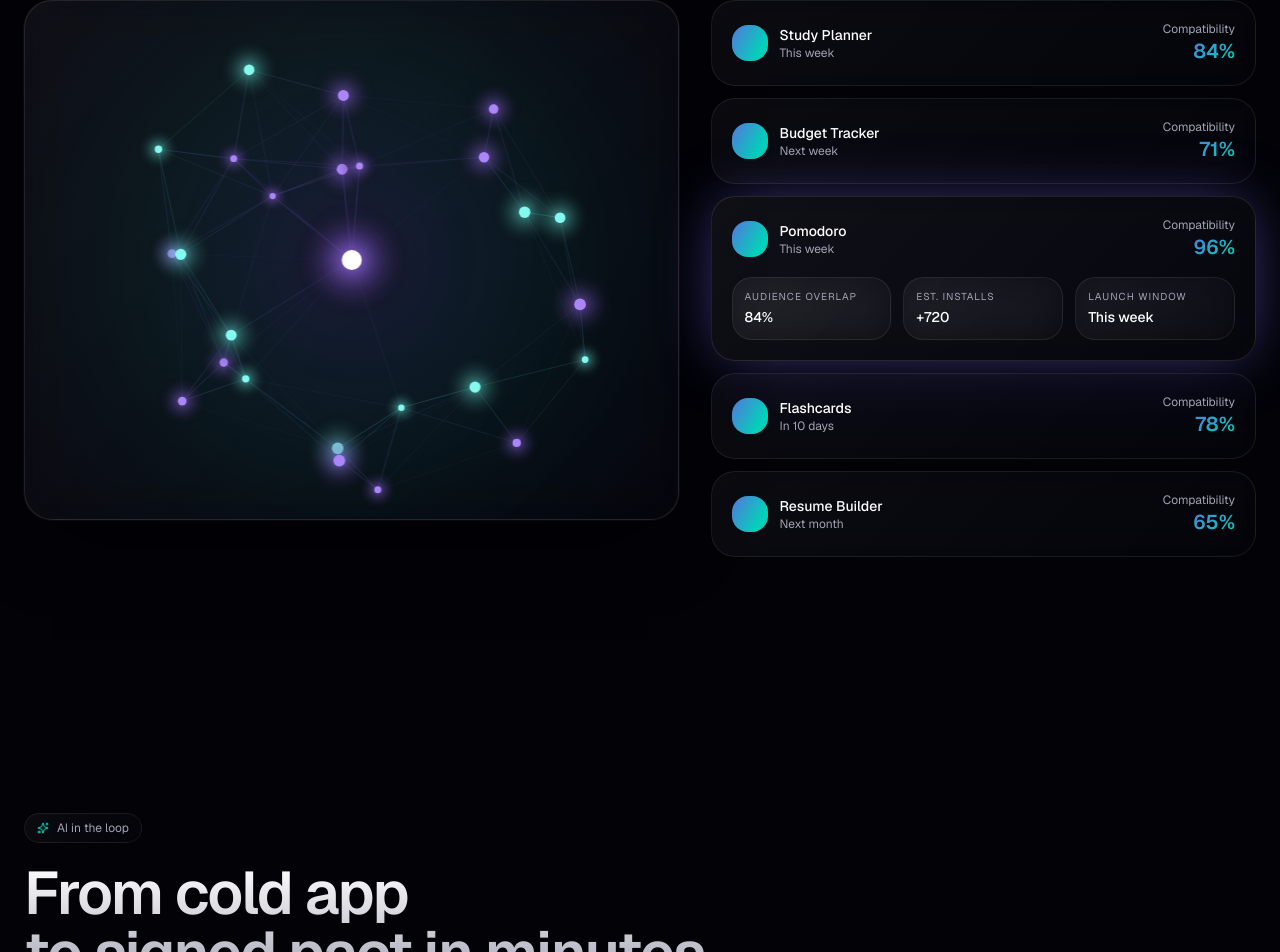
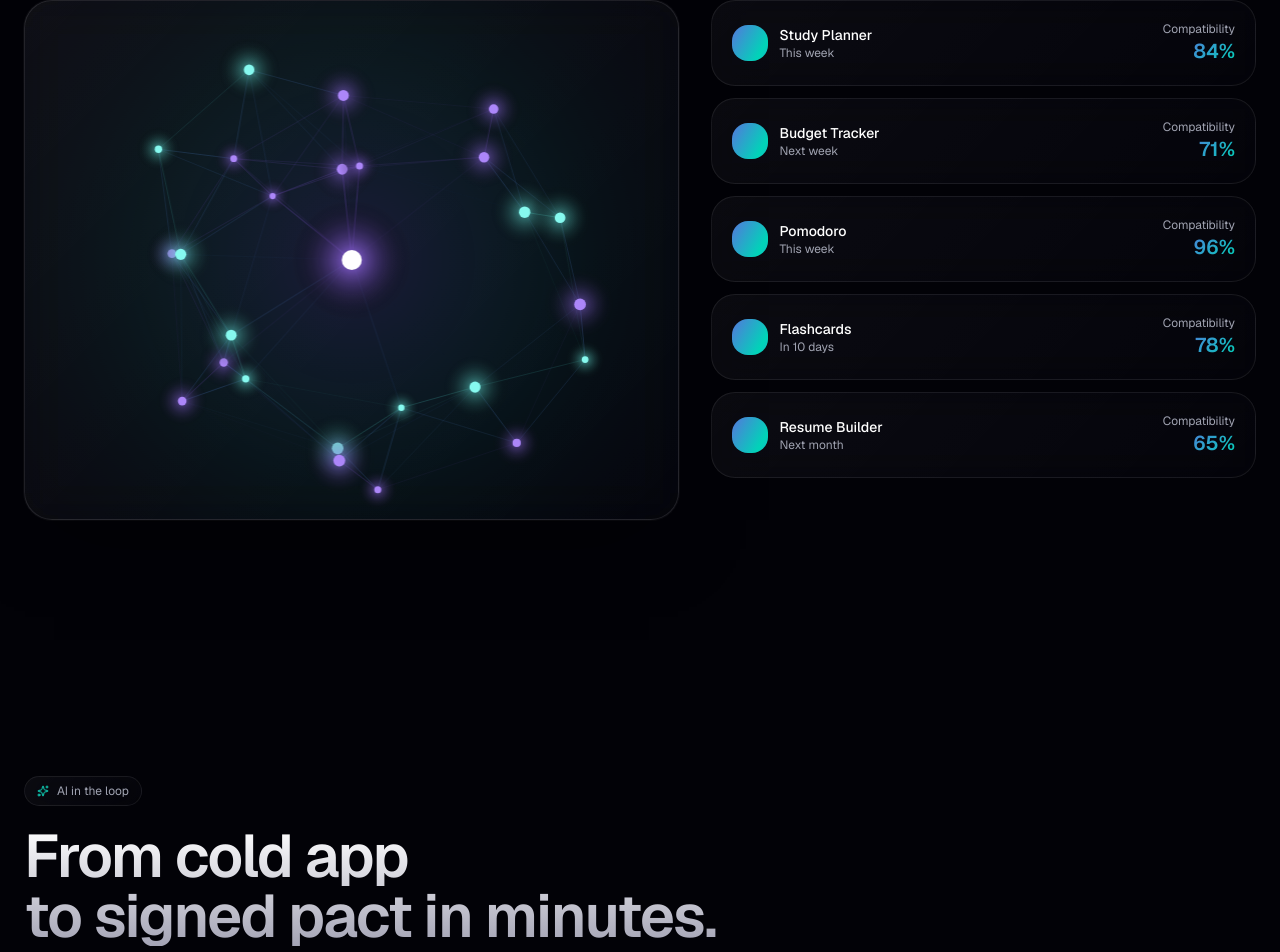
Before and after one commit to HackOnVibeCom/2026-07-viltrumite, a React (Vite) app: page / in a window 1280 px wide. Shown: the part 4220-5172 px from the top of the page. Built offline with nearby package versions, Linux system fonts and the light colour scheme; no server answers.

Commit message:
Fix interactive network partner cards to collapse automatically on hover leave or focus loss

```diff
--- a/src/components/site/LaunchMeshLanding.tsx
+++ b/src/components/site/LaunchMeshLanding.tsx
@@ -398,7 +398,7 @@ function InteractiveNetwork() {
     { name: "Flashcards", overlap: 78, installs: 380, window: "In 10 days" },
     { name: "Resume Builder", overlap: 65, installs: 260, window: "Next month" },
   ];
-  const [active, setActive] = useState(2);
+  const [active, setActive] = useState<number | null>(null);
   return (
     <section className="relative py-32 container mx-auto max-w-7xl px-6">
       <SectionHeader eyebrow="Live network" title={<>Your app,<br />surrounded by allies.</>}
@@ -409,7 +409,11 @@ function InteractiveNetwork() {
         </div>
         <div className="space-y-3">
           {partners.map((p, i) => (
-            <button key={p.name} onMouseEnter={() => setActive(i)} onFocus={() => setActive(i)}
+            <button key={p.name}
+              onMouseEnter={() => setActive(i)}
+              onMouseLeave={() => setActive(null)}
+              onFocus={() => setActive(i)}
+              onBlur={() => setActive(null)}
               className={`w-full text-left rounded-2xl p-5 transition-all border ${active === i ? "glass-strong border-primary/40 shadow-glow" : "glass border-transparent hover:border-white/10"}`}>
               <div className="flex items-center justify-between">
                 <div className="flex items-center gap-3">
```
Also changed, not shown: 1 other file (tests, documents, lock files or other folders).
